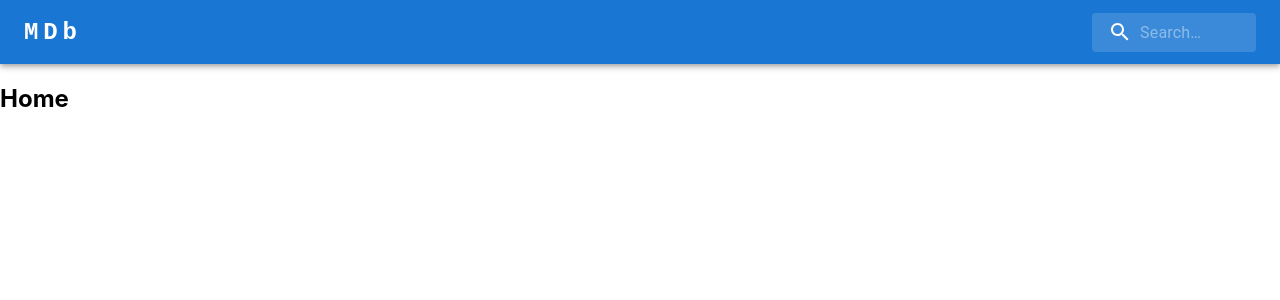
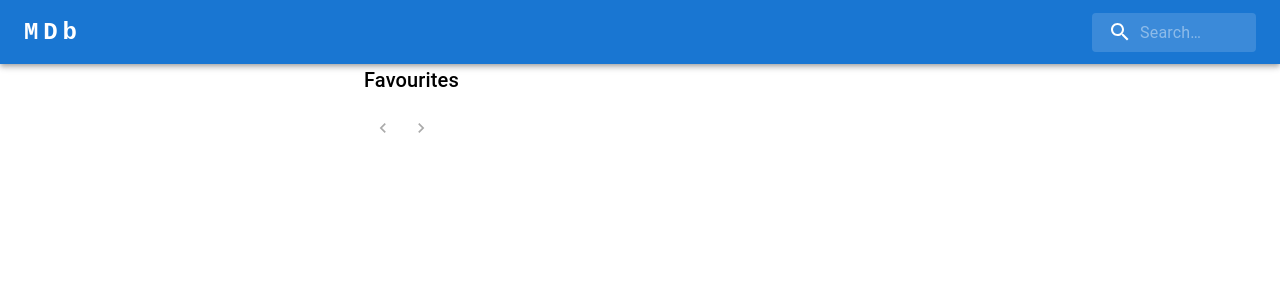
Before and after one commit to michalvoscek/movie-db, a React (Create React App) app: page / in a window 1280 px wide. Shown: the top 300 px of the page. Built offline with nearby package versions, Linux system fonts and the light colour scheme.

Commit message:
Add favourites list to Home page

```diff
--- /dev/null
+++ b/src/components/MovieList.tsx
@@ -0,0 +1,65 @@
+import {useSearchParams, useNavigate} from 'react-router-dom'
+
+import List from '@mui/material/List'
+import ListItem from '@mui/material/ListItem'
+import Divider from '@mui/material/Divider'
+import ListItemText from '@mui/material/ListItemText'
+import ListItemAvatar from '@mui/material/ListItemAvatar'
+import Avatar from '@mui/material/Avatar'
+import Typography from '@mui/material/Typography'
+import ListItemButton from '@mui/material/ListItemButton'
+import Pagination from '@mui/material/Pagination'
+import Stack from '@mui/material/Stack'
+
+import {Movie} from '../types'
+
+export const MovieList = ({list, count}: {list: Movie[], count: number}) => {
+  const [searchParams, setSearchParams] = useSearchParams()
+  const navigate = useNavigate()
+  const pageQuery: string | null = searchParams.get('p')
+  const page: number = Number(pageQuery) || 1
+  const onPageChange = (e: React.ChangeEvent<unknown>, newPage: number) => {
+    searchParams.set('p', newPage.toString())
+    setSearchParams(searchParams)
+  }
+  const onItemClick = (imdbID: string) => () => {
+    navigate(`/detail/${imdbID}`)
+  }
+  return (
+    <>
+      <List sx={{width: '100%', maxWidth: 720, bgcolor: 'background.paper'}}>
+      {list.map((movie: Movie, index: number) => {
+        return (<>
+          {index !== 0 && <Divider key={`${movie.imdbID}_divider`} component="li" />}
+          <ListItem key={movie.imdbID} alignItems="flex-start" disablePadding>
+            <ListItemButton onClick={onItemClick(movie.imdbID)}>
+              <ListItemAvatar>
+                <Avatar alt="Remy Sharp" src={movie.Poster} />
+              </ListItemAvatar>
+              <ListItemText
+                primary={movie.Title}
+                secondary={
+                  <>
+                    <Typography
+                      sx={{ display: 'inline' }}
+                      component="span"
+                      variant="body2"
+                      color="text.primary"
+                    >
+                      {movie.Year}
+                    </Typography>
+                    {` - ${movie.Type}`}
+                  </>
+                }
+              />
+            </ListItemButton>
+          </ListItem>
+        </>)
+      })}
+      </List>
+      <Stack spacing={2}>
+        <Pagination page={page} onChange={onPageChange} count={count} />
+      </Stack>
+    </>
+  )
+}
--- a/src/pages/Detail.tsx
+++ b/src/pages/Detail.tsx
@@ -8,7 +8,7 @@ import {add, remove, selectFavourites} from '../features/favourites/favouritesSl
 import {Movie} from "../types"
 
 export const Detail = () => {
-  const favourites = useAppSelector(selectFavourites)
+  const favourites: Movie[] = useAppSelector(selectFavourites)
   const dispatch = useAppDispatch()
   const {id} = useParams()
   const res = useGetDetailQuery(id!)
--- a/src/pages/Home.tsx
+++ b/src/pages/Home.tsx
@@ -1,8 +1,21 @@
+import {useSearchParams} from 'react-router-dom'
+import Typography from '@mui/material/Typography'
+import Container from '@mui/material/Container'
+import {useAppSelector} from '../app/hooks'
+import {selectFavourites} from '../features/favourites/favouritesSlice'
+import {MovieList} from '../components/MovieList'
+import {Movie} from "../types"
 
 export const Home = () => {
+  const favourites: Movie[] = useAppSelector(selectFavourites)
+  const [searchParams] = useSearchParams()
+  const pageQuery: string | null = searchParams.get('p')
+  const page: number = Number(pageQuery) || 1
+  const pageList: Movie[] = favourites.slice((page - 1) * 10,(page - 1) * 10 + 10)
   return (
-    <div>
-      <h2>Home</h2>
-    </div>
+    <Container maxWidth="sm">
+      <Typography variant="h6">Favourites</Typography>
+      <MovieList list={pageList} count={Math.ceil(favourites.length / 10)} />
+    </Container>
   )
 }
--- a/src/pages/Search.tsx
+++ b/src/pages/Search.tsx
@@ -1,71 +1,23 @@
+import {useSearchParams} from 'react-router-dom'
+
+import Typography from '@mui/material/Typography'
+import Container from '@mui/material/Container'
+
 import {useGetSearchQuery} from '../features/search/moviesApi'
-import {useSearchParams, useNavigate} from 'react-router-dom'
-
-import List from '@mui/material/List'
-import ListItem from '@mui/material/ListItem'
-import Divider from '@mui/material/Divider'
-import ListItemText from '@mui/material/ListItemText'
-import ListItemAvatar from '@mui/material/ListItemAvatar'
-import Avatar from '@mui/material/Avatar'
-import Typography from '@mui/material/Typography'
-import ListItemButton from '@mui/material/ListItemButton'
-import Container from '@mui/material/Container'
-import Pagination from '@mui/material/Pagination'
-import Stack from '@mui/material/Stack'
+import {MovieList} from '../components/MovieList'
 
 export const Search = () => {
-  const [searchParams, setSearchParams] = useSearchParams()
-  const navigate = useNavigate()
+  const [searchParams] = useSearchParams()
   const searchQuery: string = searchParams.get('s')!
   const pageQuery: string | null = searchParams.get('p')
   const page: number = Number(pageQuery) || 1
   const res = useGetSearchQuery({page: page, query: searchQuery})
-  const onPageChange = (e: React.ChangeEvent<unknown>, newPage: number) => {
-    searchParams.set('p', newPage.toString())
-    setSearchParams(searchParams)
-  }
-  const onItemClick = (imdbID: string) => () => {
-    navigate(`/detail/${imdbID}`)
-  }
   if (res.isLoading) return <Typography>Loading...</Typography>
   if (res.data.Response === 'False') return <Typography>{res.data.Error}</Typography>
-  console.log('res', res)
   return (
     <Container maxWidth="sm">
-      <Typography>Search result</Typography>
-      <List sx={{width: '100%', maxWidth: 720, bgcolor: 'background.paper'}}>
-      {res.data.Search.map((movie: any, index: number) => {
-        return (<>
-          {index !== 0 && <Divider key={`${movie.imdbID}_divider`} component="li" />}
-          <ListItem key={movie.imdbID} alignItems="flex-start" disablePadding>
-            <ListItemButton onClick={onItemClick(movie.imdbID)}>
-              <ListItemAvatar>
-                <Avatar alt="Remy Sharp" src={movie.Poster} />
-              </ListItemAvatar>
-              <ListItemText
-                primary={movie.Title}
-                secondary={
-                  <>
-                    <Typography
-                      sx={{ display: 'inline' }}
-                      component="span"
-                      variant="body2"
-                      color="text.primary"
-                    >
-                      {movie.Year}
-                    </Typography>
-                    {` - ${movie.Type}`}
-                  </>
-                }
-              />
-            </ListItemButton>
-          </ListItem>
-        </>)
-      })}
-      </List>
-      <Stack spacing={2}>
-        <Pagination page={page} onChange={onPageChange} count={Math.ceil(res.data.totalResults / 10)} />
-      </Stack>
+      <Typography variant="h6">Search result</Typography>
+      <MovieList list={res.data.Search} count={Math.ceil(res.data.totalResults / 10)} />
     </Container>
   )
 }
```
